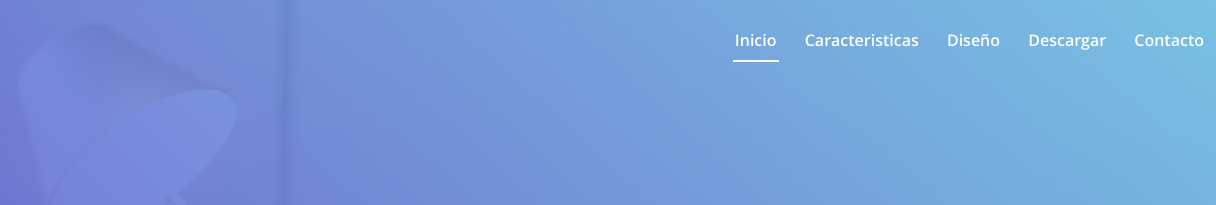
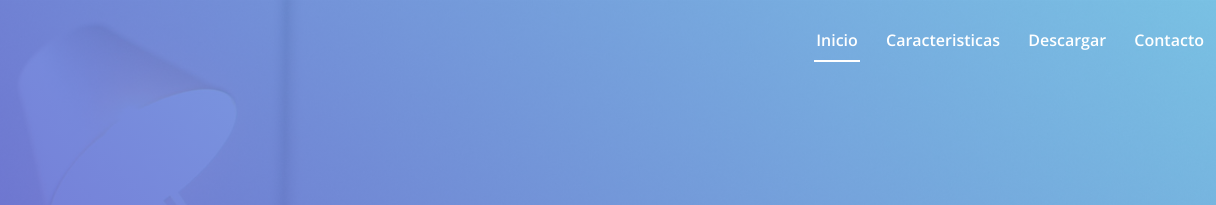
Before and after one commit to Diegolivia/IHC, a plain HTML site: page Landing Page/index.html in a window 1280 px wide. Shown: the top 205 px of the page, 64-1280 px from the left. Drawn offline with nearby package versions, Linux system fonts and the light colour scheme.

Commit message:
Update index.html

```diff
--- a/Landing Page/index.html
+++ b/Landing Page/index.html
@@ -59,7 +59,7 @@
                 <ul class="nav navbar-nav mainmenu right">
                     <li class="active"><a href="#home_page">Inicio</a></li>
                     <li><a href="#about_page">Caracteristicas</a></li>
-                    <li><a href="#gallery_page">Diseño</a></li>
+
                     <li><a href="#Descargar">Descargar</a></li>
                     <li><a href="#Contacto">Contacto</a></li>
 
```
